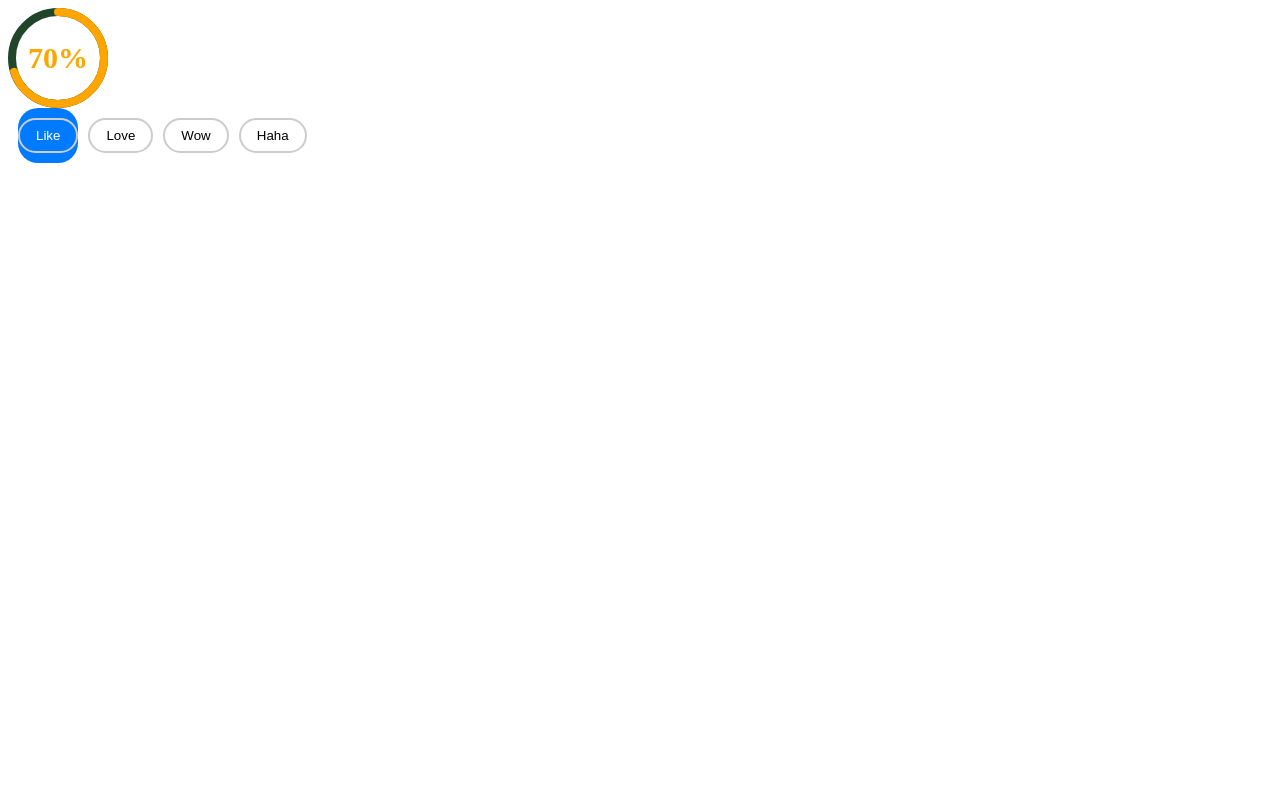
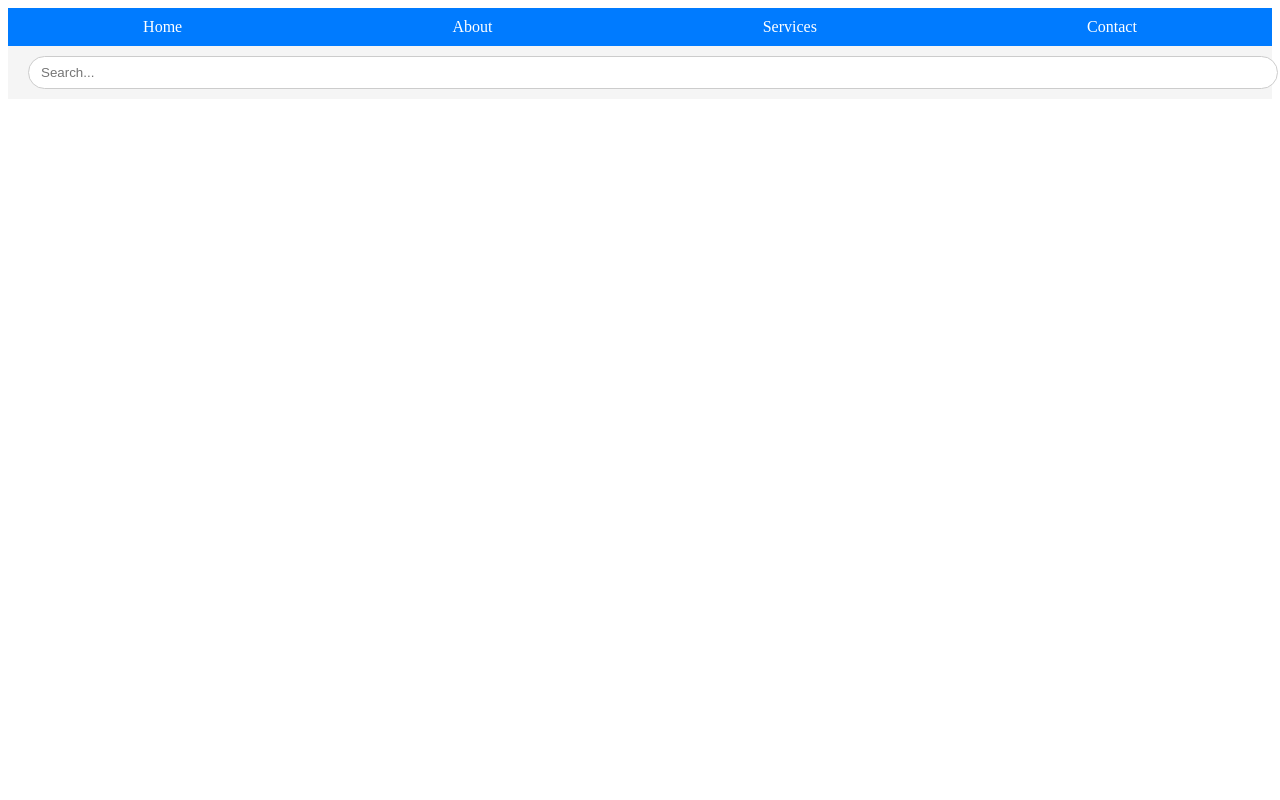
Before and after one commit to Abdulrhman-Alshafi/TMDB, a React (Vite) app: page / in a window 1280 px wide. Shown: the top 800 px of the page. Built offline with nearby package versions, Linux system fonts and the light colour scheme.

Commit message:
adding nav test

```diff
--- a/src/App.jsx
+++ b/src/App.jsx
@@ -78,13 +78,15 @@ const Container = styled.div`
   position: relative;
   display: flex;
   gap: 10px;
-  padding: 10px;
+  border: 2px solid #ccc;
+  border-radius: 20px;
+  width: fit-content;
 `;
 
 const Button = styled.button`
   position: relative;
   background: none;
-  border: 2px solid #ccc;
+  border: none;
   border-radius: 20px;
   padding: 8px 16px;
   cursor: pointer;
@@ -136,9 +138,82 @@ const LikeButtons = () => {
   );
 };
 
+const HeaderContainer = styled.div`
+  position: sticky;
+  top: 0;
+  z-index: 1000;
+`;
+
+const Navbar = styled.nav`
+  display: flex;
+  justify-content: space-around;
+  background: #007bff;
+  color: white;
+  padding: 10px 0;
+  transform: translateY(${({ visible }) => (visible ? "0%" : "-100%")});
+  transition: transform 0.3s ease;
+  z-index: 1000;
+`;
+
+const NavItem = styled.div`
+  cursor: pointer;
+`;
+
+const SearchBar = styled.div`
+  position: sticky;
+  top: 0; /* always sticky below navbar */
+  background: #f5f5f5;
+  padding: 10px 20px;
+  z-index: 999;
+`;
+
+const Input = styled.input`
+  width: 100%;
+  padding: 8px 12px;
+  border-radius: 20px;
+  border: 1px solid #ccc;
+  outline: none;
+`;
+
+const Header = () => {
+  const [prevScroll, setPrevScroll] = useState(0);
+  const [navVisible, setNavVisible] = useState(true);
+
+  const handleScroll = () => {
+    const currentScroll = window.scrollY;
+    if (currentScroll > prevScroll && currentScroll > 50) {
+      setNavVisible(false); // scrolling down
+    } else {
+      setNavVisible(true); // scrolling up
+    }
+    setPrevScroll(currentScroll);
+  };
+
+  useEffect(() => {
+    window.addEventListener("scroll", handleScroll);
+    return () => window.removeEventListener("scroll", handleScroll);
+  }, [prevScroll]);
+
+  return (
+    <HeaderContainer>
+      <Navbar visible={navVisible}>
+        <NavItem>Home</NavItem>
+        <NavItem>About</NavItem>
+        <NavItem>Services</NavItem>
+        <NavItem>Contact</NavItem>
+      </Navbar>
+      <SearchBar>
+        <Input placeholder="Search..." />
+      </SearchBar>
+    </HeaderContainer>
+  );
+};
+
 function App() {
   return (
     <>
+      <Header />
+      <main style={{ height: "100vh" }}></main>{" "}
       <CircularProgress percent={70} size={100} />
       <LikeButtons />
     </>
```
